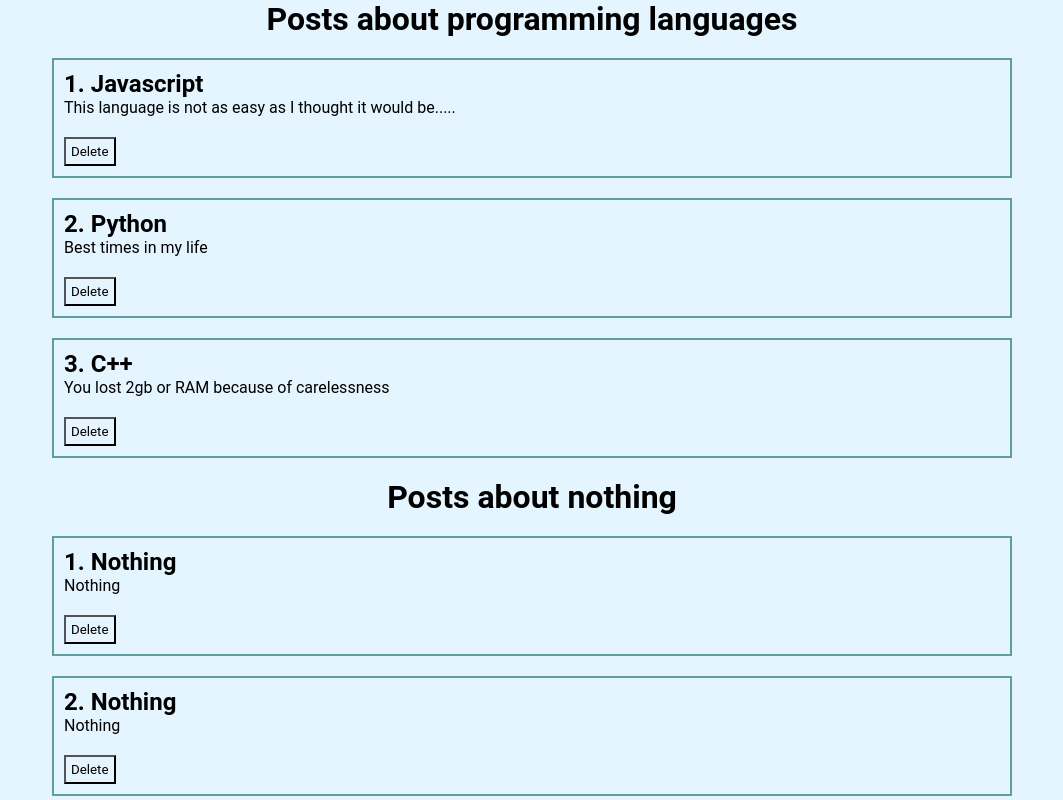
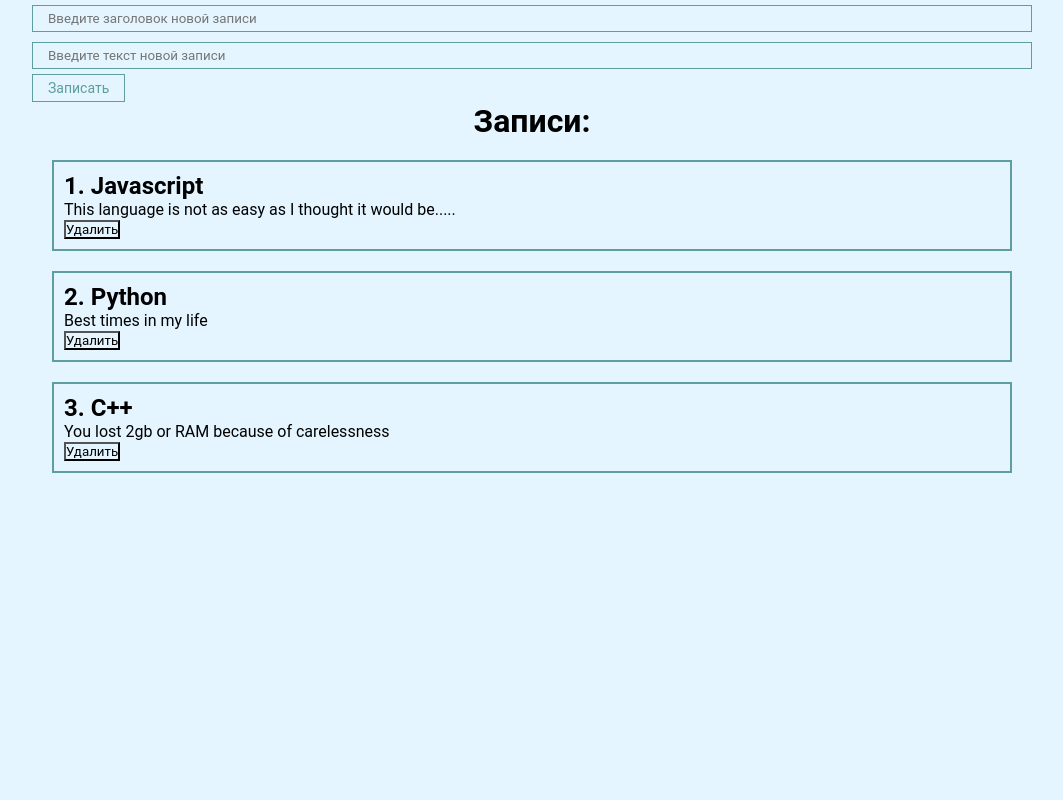
Before and after one commit to S1erro/Posts_ReactApp, a React (Create React App) app: page / in a window 1280 px wide. Shown: the top 800 px of the page, without its empty margins (108-1171 px from the left). Built offline with nearby package versions, Linux system fonts and the light colour scheme.

Commit message:
added creating of posts, custom elements and css

```diff
--- a/src/App.js
+++ b/src/App.js
@@ -1,6 +1,8 @@
 import React from "react";
 import "./styles/App.css"
 import AllPosts from "./Componets/AllPosts";
+import MyButton from "./Componets/UI/button/MyButton";
+import MyInput from "./Componets/UI/input/MyInput";
 
 function App() {
     const [posts, setPosts] = React.useState([
@@ -9,18 +11,38 @@ function App() {
         {id: 3, title: 'C++', description: 'You lost 2gb or RAM because of carelessness'}
     ]);
 
-    const [posts2, setPosts2] = React.useState([
-        {id: 1, title: 'Nothing', description: 'Nothing'},
-        {id: 2, title: 'Nothing', description: 'Nothing'},
-        {id: 3, title: 'Nothing', description: 'Nothing'}
-    ]);
+    const [title, setTitle] = React.useState('');
 
-    console.log(posts);
-    console.log(typeof posts);
+    const [description, setDescription] = React.useState('');
+
+    const addPost = () => {
+        const newPost = {
+            id: Date.now(),
+            title,
+            description
+        }
+        setPosts([...posts, newPost])
+
+        setTitle('')
+        setDescription('')
+    }
+
     return (
         <div className="App">
-            <AllPosts posts={posts} title={"Posts about programming languages"} />
-            <AllPosts posts={posts2} title={"Posts about nothing"} />
+            <MyInput
+                value={title}
+                onChange={(e) => setTitle(e.target.value)}
+                type="text"
+                placeholder="Введите заголовок новой записи"
+            />
+            <MyInput
+                value={description}
+                onChange={(e) => setDescription(e.target.value)}
+                type="text"
+                placeholder="Введите текст новой записи"
+            />
+            <MyButton onClick={addPost}>Записать</MyButton>
+            <AllPosts posts={posts} title={"Записи:"}/>
         </div>
     );
 }
--- a/src/Componets/AllPosts.jsx
+++ b/src/Componets/AllPosts.jsx
@@ -5,8 +5,8 @@ const AllPosts = ({posts, title = "Post list"}) => {
     return (
         <div>
             <h1 className="App__header">{title}</h1>
-            {posts.map(post =>
-                <Post post={post} key={post.id} />
+            {posts.map((post, number) =>
+                <Post id={number + 1} post={post} key={post.id} />
             )}
         </div>
     );
--- a/src/Componets/Post.jsx
+++ b/src/Componets/Post.jsx
@@ -4,13 +4,13 @@ const Post = (props) => {
     return (
         <div className="post">
             <div className="post__cont">
-                <h2>{props.post.id}. {props.post.title}</h2>
+                <h2>{props.id}. {props.post.title}</h2>
                 <div>
                     {props.post.description}
                 </div>
             </div>
             <div className="post__buttons">
-                <button>Delete</button>
+                <button>Удалить</button>
             </div>
         </div>
     );
--- /dev/null
+++ b/src/Componets/UI/button/MyButton.jsx
@@ -0,0 +1,12 @@
+import React from 'react';
+import classes from './MyButton.module.css'
+
+const MyButton = ({children, ...props}) => {
+    return (
+        <button {...props} className={classes.myBtn}>
+            {children}
+        </button>
+    );
+};
+
+export default MyButton;
--- /dev/null
+++ b/src/Componets/UI/button/MyButton.module.css
@@ -0,0 +1,8 @@
+.myBtn {
+    padding: 5px 15px;
+    color: cadetblue;
+    font-size: 14px;
+    background: transparent;
+    border: cadetblue solid 1px;
+    cursor: pointer;
+}
--- /dev/null
+++ b/src/Componets/UI/input/MyInput.jsx
@@ -0,0 +1,10 @@
+import React from 'react';
+import classes from './MyInput.module.css'
+
+const MyInput = React.forwardRef((props, ref) => {
+    return (
+        <input ref={ref} className={classes.myInput} {...props}/>
+    );
+});
+
+export default MyInput;
--- /dev/null
+++ b/src/Componets/UI/input/MyInput.module.css
@@ -0,0 +1,6 @@
+.myInput {
+    width: 100%;
+    padding: 5px 15px;
+    margin: 5px 0;
+    border: cadetblue solid 1px;
+}
--- a/src/styles/App.css
+++ b/src/styles/App.css
@@ -24,11 +24,3 @@
     margin: 20px;
     border: cadetblue solid 2px;
 }
-
-.post__buttons {
-    margin-top: 20px;
-}
-
-button {
-    padding: 5px;
-}
```
